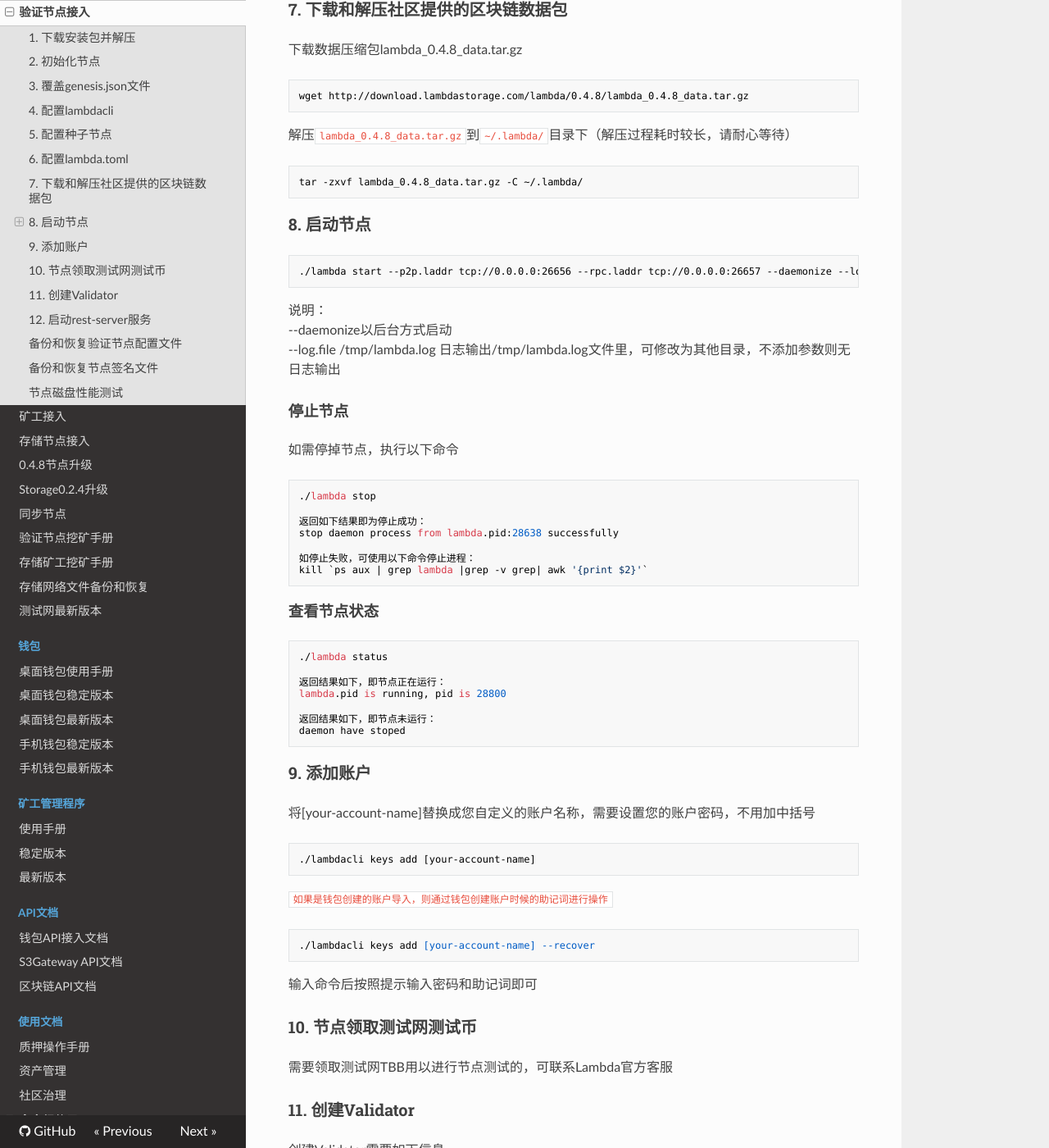
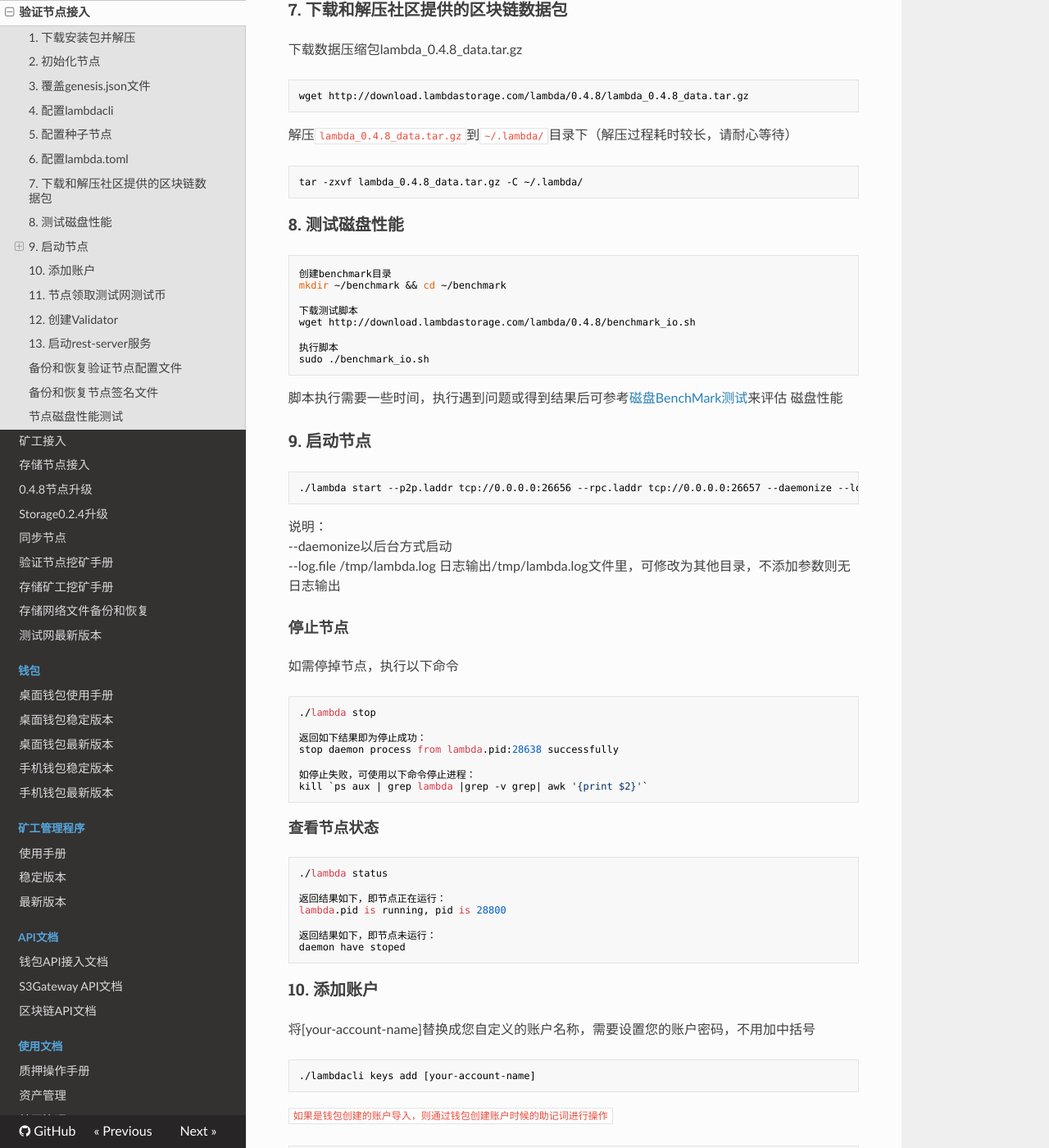
Before and after one commit to fireagainsmile/launch, an MkDocs documentation site: the page built from docs/Testnet-Validator-Guide.md, in a window 1280 px wide and 1400 px high, scrolled down 2475 px. Shown: the whole window at 82% size. Built offline with MkDocs 1.6.1, drawn with Linux system fonts in a browser that asks for light colours; nearby versions of some CDN libraries; some of the changed text lies outside the part shown.

Commit message:
Update IO BenchMark md

````diff
--- a/docs/Testnet-Validator-Guide.md
+++ b/docs/Testnet-Validator-Guide.md
@@ -121,7 +121,24 @@ wget http://download.lambdastorage.com/lambda/0.4.8/lambda_0.4.8_data.tar.gz
 tar -zxvf lambda_0.4.8_data.tar.gz -C ~/.lambda/
 ```
 
-### 8. 启动节点
+### 8. 测试磁盘性能
+```
+创建benchmark目录
+mkdir ~/benchmark && cd ~/benchmark
+
+下载测试脚本
+wget http://download.lambdastorage.com/lambda/0.4.8/benchmark_io.sh
+
+执行脚本
+sudo ./benchmark_io.sh
+```
+
+脚本执行需要一些时间，执行遇到问题或得到结果后可参考[磁盘BenchMark测试](IO-BenchMark.md)来评估
+磁盘性能
+
+
+
+### 9. 启动节点
 ```
 ./lambda start --p2p.laddr tcp://0.0.0.0:26656 --rpc.laddr tcp://0.0.0.0:26657 --daemonize --log.file /tmp/lambda.log
 ```
@@ -206,7 +223,7 @@ Validator 的操作地址也可通过命令获取
 ./lambdacli keys show [your-account-name] --bech val
 ```
 
-### 12. 启动rest-server服务
+### 13. 启动rest-server服务
 rest-server服务可提供给钱包和storagecli连接
 ```
 nohup ./lambdacli rest-server --node tcp://0.0.0.0:26657 --laddr tcp://0.0.0.0:13659 >> /tmp/lambdacli.log 2>&1 &
````
Also changed, not shown: other parts of docs/Testnet-Validator-Guide.md (+3 -3 lines), docs/IO-BenchMark.md (+7 -3 lines).
